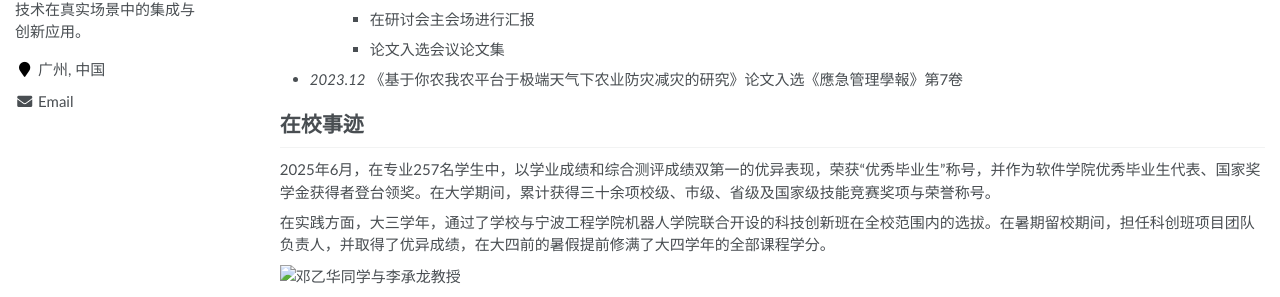
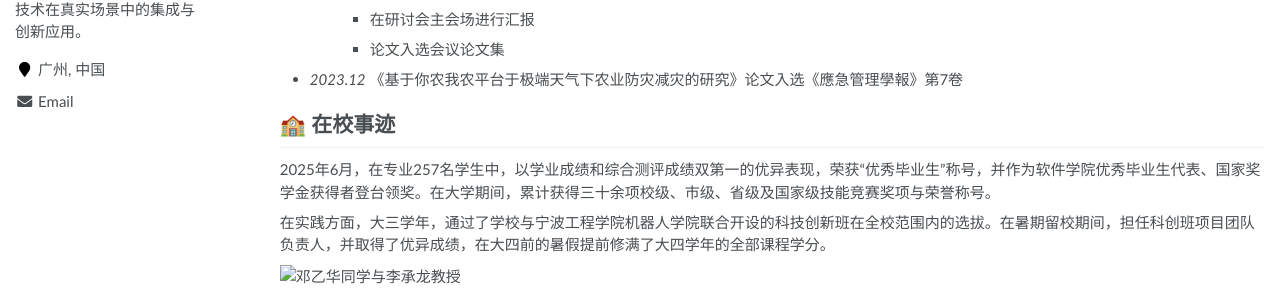
Before and after one commit to YolieDeng/YolieDeng.github.io, a Jekyll site: the page built from _pages/about.md, in a window 1280 px wide and 900 px high, scrolled down 1313 px. Shown: the part 513-810 px from the top of the window. Built offline with Jekyll 4.4.1, drawn with Linux system fonts in a browser that asks for light colours.

Commit message:
🐞 fix: emoji

```diff
--- a/_pages/about.md
+++ b/_pages/about.md
@@ -76,7 +76,7 @@ Solidity、Ethereum、Web3、Linux、Docker
 - *2023.12* 《基于你农我农平台于极端天气下农业防灾减灾的研究》论文入选《應急管理學報》第7卷
 
 
-# 在校事迹
+# 🏫 在校事迹
 2025年6月，在专业257名学生中，以学业成绩和综合测评成绩双第一的优异表现，荣获“优秀毕业生”称号，并作为软件学院优秀毕业生代表、国家奖学金获得者登台领奖。在大学期间，累计获得三十余项校级、市级、省级及国家级技能竞赛奖项与荣誉称号。
 
 在实践方面，大三学年，通过了学校与宁波工程学院机器人学院联合开设的科技创新班在全校范围内的选拔。在暑期留校期间，担任科创班项目团队负责人，并取得了优异成绩，在大四前的暑假提前修满了大四学年的全部课程学分。
```
